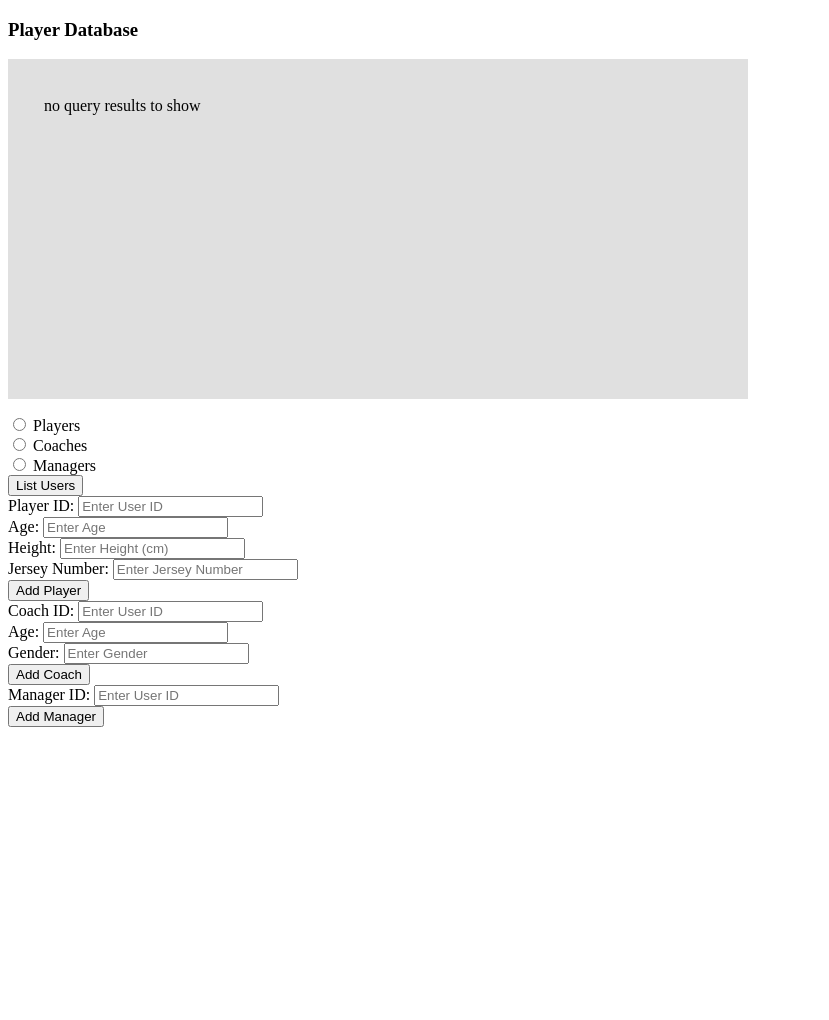
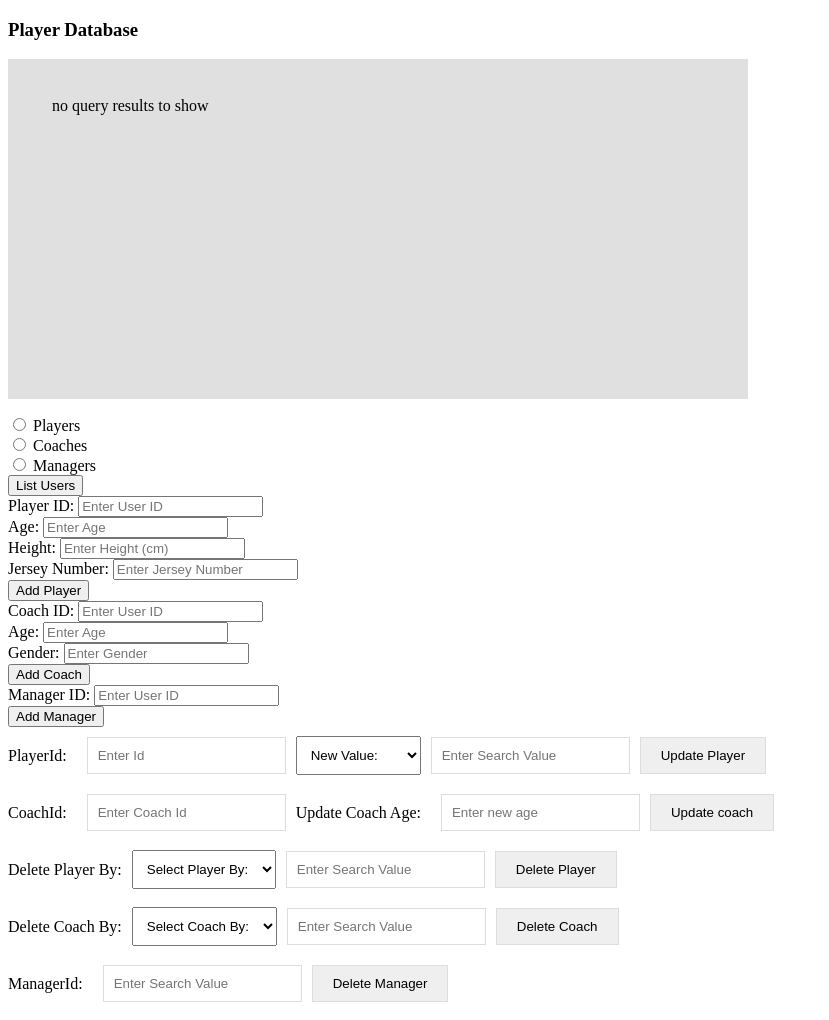
Before and after one commit to tmccann21/CPSC304, a Node project: template src/views/manageUsers.ejs in a window 1280 px wide. Shown: the whole page, without its empty margins (0-829 px from the left). Before the commit the page ends 727 px from the top, so only its background shows below. Run offline with Node 20 templates, Linux system fonts and the light colour scheme; the template is opened without the code that fills it, so the values that code supplies are empty.

Commit message:
updates method working, delete returning empty json

```diff
--- a/public/manageUsers.js
+++ b/public/manageUsers.js
@@ -99,5 +99,117 @@ $(document).ready(function(){
     });
   });
 
+  $('#update-player-btn').click(() => {
+    const updatePlayerPayload = {
+      "updatefield": $('#player-updatef').val(),
+      "updateval": $('#player-updatev').val(),
+      "searchval": $('#update-player-searchv').val(),
+    };
+
+    console.log(updatePlayerPayload);
+
+    $.ajax({
+      type: 'PUT',
+      url: 'player',
+      data: JSON.stringify(updatePlayerPayload),
+      contentType: 'application/json; charset=utf-8',
+      success: (response) => {
+        queryResult.text(rowsToTextBox(response));
+      },
+      error: (err) => {
+        var errMessage = err.status + ': ' + err.statusText;
+        alert('Error - ' + errMessage);
+      }
+    });
+  });
+
+  $('#update-coach-btn').click(() => {
+    const updateCoachPayload = {
+      "updatefield": $('#coach-updatef').val(),
+      "updateval": $('#coach-updatev').val(),
+      "searchval": $('#update-coach-searchv').val(),
+    };
+
+    console.log(updateCoachPayload);
+
+    $.ajax({
+      type: 'PUT',
+      url: 'coach',
+      data: JSON.stringify(updateCoachPayload),
+      contentType: 'application/json; charset=utf-8',
+      success: (response) => {
+        queryResult.text(rowsToTextBox(response));
+      },
+      error: (err) => {
+        var errMessage = err.status + ': ' + err.statusText;
+        alert('Error - ' + errMessage);
+      }
+    });
+  });
+
+  $('#delete-player-btn').click(() => {
+    const deletePlayerPayload = {
+      "searchfield": $('#delete-player-searchf').val(),
+      "searchval": $('#delete-player-searchv').val(),
+    };
+
+    console.log(deletePlayerPayload);
+
+    $.ajax({
+      type: 'DELETE',
+      url: 'player',
+      data: JSON.stringify(deletePlayerPayload),
+      contentType: 'application/json; charset=utf-8',
+      success: (response) => {
+        queryResult.text(rowsToTextBox(response));
+      },
+      error: (err) => {
+        var errMessage = err.status + ': ' + err.statusText;
+        alert('Error - ' + errMessage);
+      }
+    });
+  });
+
+  $('#delete-coach-btn').click(() => {
+    const deleteCoachPayload = {
+      "searchfield": $('#delete-coach-searchf').val(),
+      "searchval": $('#delete-coach-searchv').val(),
+    };
+
+    $.ajax({
+      type: 'DELETE',
+      url: 'coach',
+      data: JSON.stringify(deleteCoachPayload),
+      contentType: 'application/json; charset=utf-8',
+      success: (response) => {
+        queryResult.text(rowsToTextBox(response));
+      },
+      error: (err) => {
+        var errMessage = err.status + ': ' + err.statusText;
+        alert('Error - ' + errMessage);
+      }
+    });
+  });
+
+  $('#delete-manager-btn').click(() => {
+    const deleteManagerPayload = {
+      "managerId": $('#delete-manager').val(),
+    };
+
+    $.ajax({
+      type: 'DELETE',
+      url: 'manager',
+      data: JSON.stringify(deleteManagerPayload),
+      contentType: 'application/json; charset=utf-8',
+      success: (response) => {
+        queryResult.text(rowsToTextBox(response));
+      },
+      error: (err) => {
+        var errMessage = err.status + ': ' + err.statusText;
+        alert('Error - ' + errMessage);
+      }
+    });
+  });
+
 
 });
--- a/public/style.css
+++ b/public/style.css
@@ -33,3 +33,44 @@ p.info-box {
   padding: 20px;
   overflow:auto;
 }
+
+.form-inline {
+  display: flex;
+  flex-flow: row wrap;
+  align-items: center;
+}
+
+/* Add some margins for each label */
+.form-inline label {
+  margin: 5px 10px 5px 0;
+}
+
+/* Style the input fields */
+.form-inline input {
+  vertical-align: middle;
+  margin: 10px;
+  padding: 10px;
+  background-color: #fff;
+  border: 1px solid #ddd;
+}
+
+/* Style the submit button */
+.form-inline button {
+  padding: 10px 20px;
+  border: 1px solid #ddd;
+}
+
+.form-inline select {
+  padding: 10px;
+}
+
+@media (max-width: 700px) {
+  .form-inline input {
+    margin: 10px 0;
+  }
+
+  .form-inline {
+    flex-direction: column;
+    align-items: stretch;
+  }
+}
--- a/src/views/manageUsers.ejs
+++ b/src/views/manageUsers.ejs
@@ -1,69 +1,124 @@
 <!DOCTYPE html>
 <html lang="en">
+
 <head>
   <script src="https://ajax.googleapis.com/ajax/libs/jquery/3.3.1/jquery.min.js"></script>
   <script src="https://maxcdn.bootstrapcdn.com/bootstrap/3.3.7/js/bootstrap.min.js"></script>
   <script src="./manageUsers.js"></script>
   <link rel="stylesheet" href="./style.css">
 </head>
+
 <body>
   <div class="container-fluid bg-3 text-center">
     <h3>Player Database</h3>
     <p id="query-result">
       no query results to show
     </p>
-  <div class="custom-control custom-radio custom-control-inline"">
+    <div class="custom-control custom-radio">
       <input type="radio" id="player-check" name="customRadio" class="custom-control-input">
       <label class="custom-control-label" for="customRadio1">Players</label>
     </div>
-  <div class="custom-control custom-radio custom-control-inline"">
+    <div class="custom-control custom-radio">
       <input type="radio" id="coach-check" name="customRadio" class="custom-control-input">
       <label class="custom-control-label" for="customRadio2">Coaches</label>
     </div>
-  <div class="custom-control custom-radio custom-control-inline"">
+    <div class="custom-control custom-radio">
       <input type="radio" id="manager-check" name="customRadio" class="custom-control-input">
       <label class="custom-control-label" for="customRadio2">Managers</label>
     </div>
     <button type="button" id="get-users-btn">List Users</button>
 
-  <div class ="form-group">
+    <div class="form-group">
       <label for="player-id">Player ID: </label>
       <input type="number" class="form-control" id="player-id" placeholder="Enter User ID">
     </div>
-  <div class ="form-group">
+    <div class="form-group">
       <label for="player-age">Age: </label>
       <input type="number" class="form-control" id="player-age" placeholder="Enter Age">
     </div>
-  <div class ="form-group">
+    <div class="form-group">
       <label for="player-height">Height: </label>
       <input type="number" class="form-control" id="player-height" placeholder="Enter Height (cm)">
     </div>
-  <div class ="form-group">
+    <div class="form-group">
       <label for="player-numb">Jersey Number: </label>
       <input type="number" class="form-control" id="player-numb" placeholder="Enter Jersey Number">
     </div>
     <button type="button" id="add-player-btn">Add Player</button>
 
-  <div class ="form-group">
+    <div class="form-group">
       <label for="coach-id">Coach ID: </label>
       <input type="number" class="form-control" id="coach-id" placeholder="Enter User ID">
     </div>
-  <div class ="form-group">
+    <div class="form-group">
       <label for="coach-age">Age: </label>
       <input type="number" class="form-control" id="coach-age" placeholder="Enter Age">
     </div>
-  <div class ="form-group">
+    <div class="form-group">
       <label for="coach-gender">Gender: </label>
       <input type="text" class="form-control" id="coach-gender" placeholder="Enter Gender">
     </div>
     <button type="button" id="add-coach-btn">Add Coach</button>
 
-  <div class ="form-group">
+    <div class="form-group">
       <label for="manager-id">Manager ID: </label>
       <input type="number" class="form-control" id="manager-id" placeholder="Enter User ID">
     </div>
     <button type="button" id="add-manager-btn">Add Manager</button>
 
+    <form class="form-inline">
+      <label for="update-player-searchv">PlayerId:</label>
+      <input type="text" class="form-control" id="update-player-searchv" placeholder="Enter Id">
+      <select class="custom-select custom-select-sm" id="player-updatef">
+        <option selected>New Value: </option>
+        <option value="age">age</option>
+        <option value="height">height</option>
+        <option value="jerseyNumber">jerseyNumber</option>
+      </select>
+      <input type="text" class="form-control" id="player-updatev" placeholder="Enter Search Value">
+      <button type="button" id="update-player-btn">Update Player</button>
+    </form>
+
+    <form class="form-inline">
+        <label for="update-coach-searchv">CoachId:</label>
+        <input type="text" class="form-control" id="update-coach-searchv" placeholder="Enter Coach Id">
+        <label for="coach-updatev">Update Coach Age:</label>
+        <input type="text" class="form-control" id="coach-updatev" placeholder="Enter new age">
+        <button type="button" id="update-coach-btn">Update coach</button>
+    </form>
+
+    <form class="form-inline">
+        <label for="delete-player-searchf">Delete Player By:</label>
+        <select class="custom-select custom-select-sm" id="delete-player-searchf">
+          <option selected>Select Player By: </option>
+          <option value="playerId">playerId</option>
+          <option value="age">age</option>
+          <option value="height">height</option>
+          <option value="jerseyNumber">jerseyNumber</option>
+        </select>
+        <input type="text" class="form-control" id="delete-player-searchv" placeholder="Enter Search Value">
+        <button type="button" id="delete-player-btn">Delete Player</button>
+    </form>
+
+    <form class="form-inline">
+        <label for="delete-coach-searchf">Delete Coach By:</label>
+        <select class="custom-select custom-select-sm" id="delete-coach-searchf">
+          <option selected>Select Coach By: </option>
+          <option value="coachId">coachId</option>
+          <option value="age">age</option>
+          <option value="gender">gender</option>
+        </select>
+        <input type="text" class="form-control" id="delete-coach-searchv" placeholder="Enter Search Value">
+        <button type="button" id="delete-coach-btn">Delete Coach</button>
+    </form>
+
+    <form class="form-inline">
+        <label for="delete-manager">ManagerId:</label>
+        <input type="number" class="form-control" id="delete-manager" placeholder="Enter Search Value">
+        <button type="button" id="delete-manager-btn">Delete Manager</button>
+    </form>
+
   </div>
 </body>
+
 </html>
```
Also changed, not shown: src/users/subUserController.ts (+75 -0 lines), src/users/subUserRoutes.ts (+86 -1 lines). Lines whose indentation alone changed are shown as unchanged.
